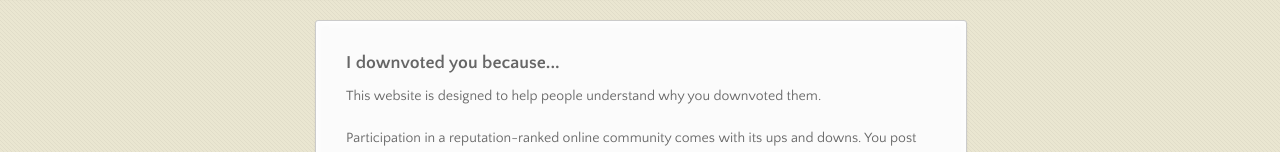
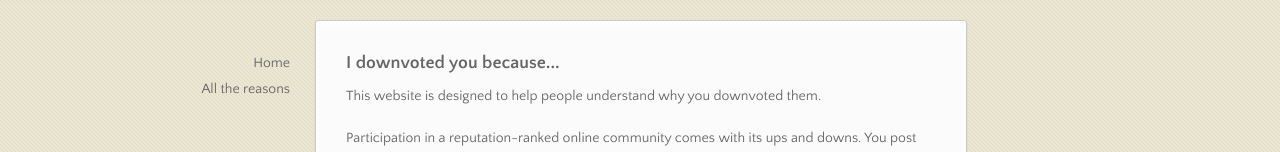
Before and after one commit to WillSullivan/IDownvotedYouBecause, a plain HTML site: page index.html in a window 1280 px wide. Shown: the part 170-322 px from the top of the page. Drawn offline with nearby package versions, Linux system fonts and the light colour scheme.

Commit message:
missing nav

```diff
--- a/index.html
+++ b/index.html
@@ -29,7 +29,10 @@
 
     <div class="wrapper">
         <nav>
-            <ul></ul>
+            <ul>
+                <li>Home</li>
+                <li><a href="AllTheReasons">All the reasons</a></li>
+            </ul>
         </nav>
         <section>
             <h3>
```
